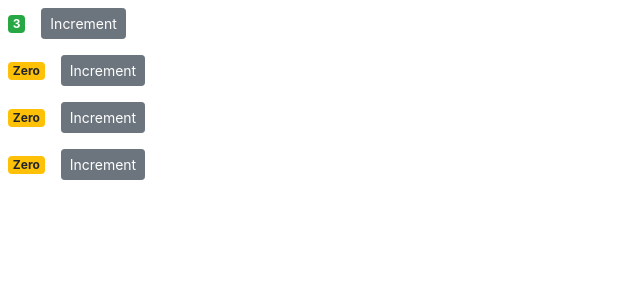
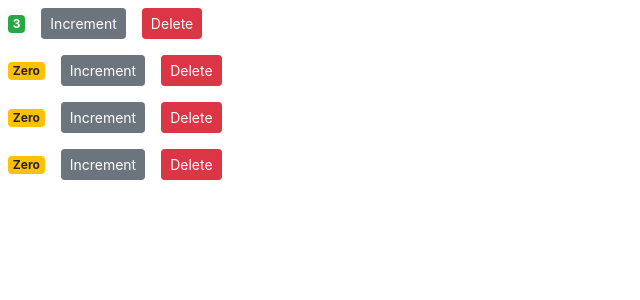
Before and after one commit to naseebbajracharya/react-tryout-counter, a React (Create React App) app: page / in a window 1280 px wide. Shown: the top 300 px of the page, without its empty margins (0-640 px from the left). Built offline with nearby package versions, Linux system fonts and the light colour scheme.

Commit message:
delete button placed

```diff
--- a/src/components/counter.jsx
+++ b/src/components/counter.jsx
@@ -17,6 +17,8 @@ class Counter extends Component {
             <button
             onClick ={this.handleIncrement}
             className="btn m-2 btn-secondary btn-sm">Increment</button>
+
+            <button onClick={this.handleDelete} className="btn m-2 btn-danger btn-sm m-2">Delete</button>
             <br/>
 
             </div>
```
Also changed, not shown: 1 other file (tests, documents, lock files or other folders).
